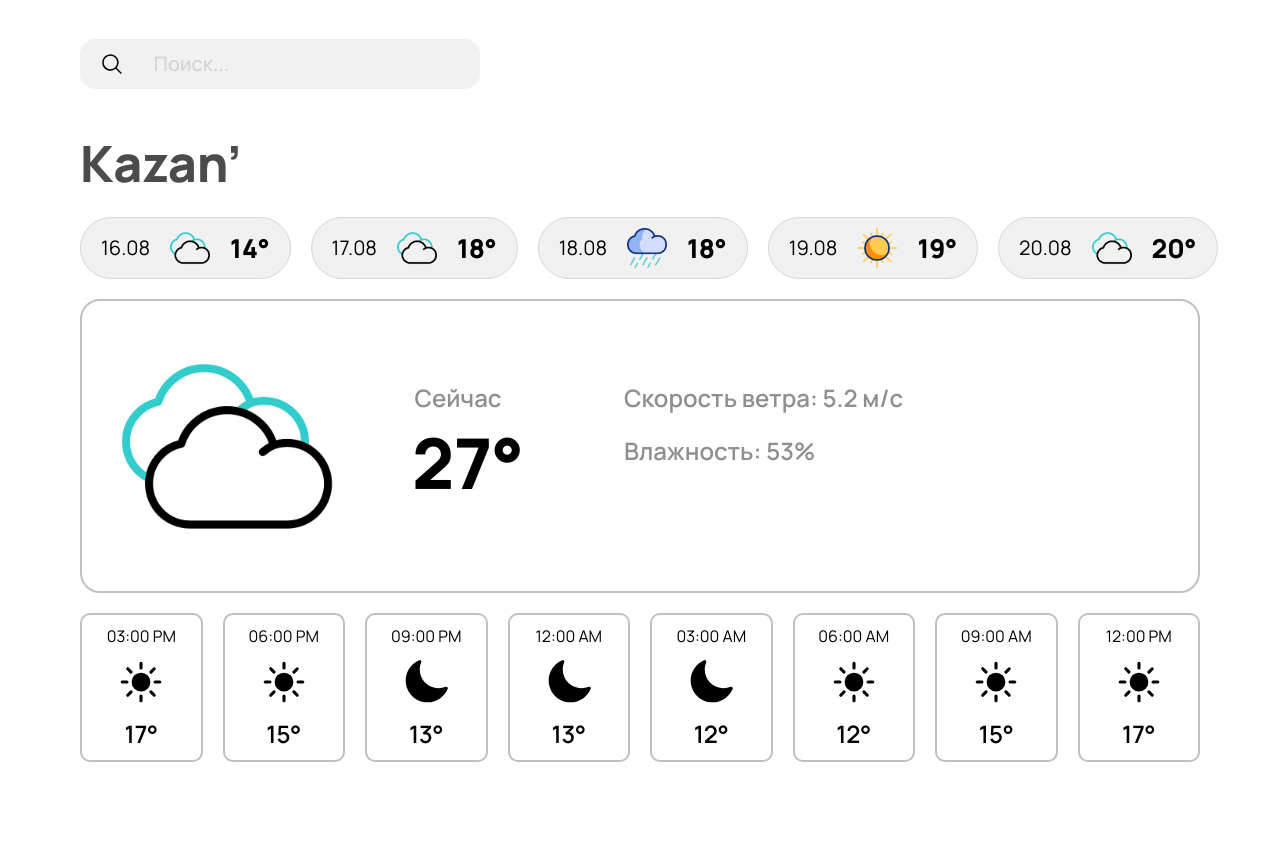
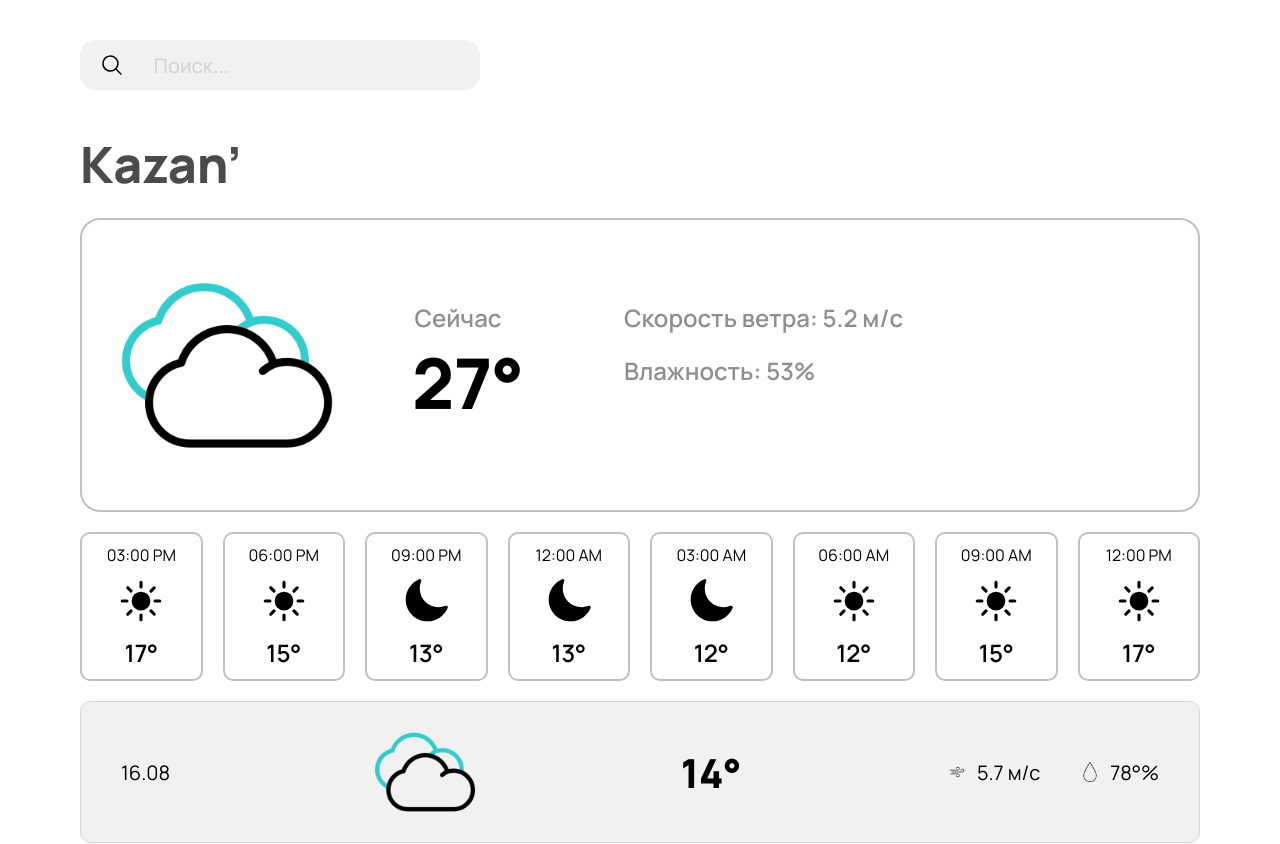
Before and after one commit to bbiomax/weatherApp, a React (Vite) app in the folder weather-app/: page / in a window 1280 px wide. Shown: the top 844 px of the page. Before the commit the page ends 802 px from the top, so only its background shows below. Built offline with nearby package versions, Linux system fonts and the light colour scheme.

Commit message:
week forecast styles

```diff
--- a/weather-app/src/App.css
+++ b/weather-app/src/App.css
@@ -9,7 +9,7 @@ body {
 }
 
 .wrapper {
-  height: 100vh;
+  /* height: 100vh; */
   display: flex;
   align-items: center;
   justify-content: center;
--- a/weather-app/src/components/Main/Main.jsx
+++ b/weather-app/src/components/Main/Main.jsx
@@ -108,12 +108,6 @@ export function Main() {
       <section className={styles.weatherContainer}>
         <span className={styles.cityName}>{weatherData?.city.name}</span>
 
-        <div className={styles.weekItems}>
-          {dailyWeather.map((item) => (
-            <WeekItem key={item.date} item={item} />
-          ))}
-        </div>
-
         <DayWeatherBox currentWeather={currentWeather} />
 
         <div className={styles.hourForecastBox}>
@@ -123,6 +117,12 @@ export function Main() {
         </div>
       </section>
 
+      <div className={styles.weekItems}>
+        {dailyWeather.map((item) => (
+          <WeekItem key={item.date} item={item} />
+        ))}
+      </div>
+
       {errorModal && <ErrorModal setErrorModal={setErrorModal} />}
     </div>
   );
--- a/weather-app/src/components/Main/Main.module.css
+++ b/weather-app/src/components/Main/Main.module.css
@@ -43,8 +43,6 @@
   color: #d3d3d3;
 }
 
-/* weekItems -------------------------------- */
-
 .weatherContainer {
   margin-top: 40px;
 }
@@ -57,6 +55,7 @@
 
 .weekItems {
   display: flex;
+  flex-direction: column;
   gap: 20px;
   margin-top: 20px;
 }
--- a/weather-app/src/components/WeekItem/WeekItem.jsx
+++ b/weather-app/src/components/WeekItem/WeekItem.jsx
@@ -10,6 +10,22 @@ export function WeekItem({ item }) {
         className={styles.weekImg}
       />
       <span className={styles.weekDegree}>{item.avgTemp}°</span>
+      <div className={styles.weekInfoBox}>
+        <div className={styles.weekInfo}>
+          <img src="/img/wind.png" alt="wind-img" className={styles.weekInfoImg} />
+          <span className={styles.weekWind}>{item.avgWind} м/с</span>
+        </div>
+        <div className={styles.weekInfo}>
+          <img
+            src="/img/humidity.png"
+            alt="humidity-img"
+            className={styles.weekInfoImg}
+          />
+          <span className={styles.weekHumidity}>
+            {Math.round(item.avgHumidity)}°%
+          </span>
+        </div>
+      </div>
     </div>
   );
 }
--- a/weather-app/src/components/WeekItem/WeekItem.module.css
+++ b/weather-app/src/components/WeekItem/WeekItem.module.css
@@ -2,11 +2,25 @@
   display: flex;
   cursor: pointer;
   align-items: center;
+  justify-content: space-between;
   gap: 20px;
-  padding: 10px 20px 10px 20px;
-  border-radius: 100px;
+  padding: 20px 40px 20px 40px;
+  /* height: 100px; */
+  border-radius: 10px;
   background: #f1f1f1;
   border: 1px solid #d8d6d6;
+}
+
+.weekInfoBox {
+  display: flex;
+  font-size: 20px;
+  gap: 40px;
+}
+
+.weekMainInfo {
+  display: flex;
+  align-items: center;
+  gap: 20px;
 }
 
 .weekDayName {
@@ -14,10 +28,20 @@
 }
 
 .weekImg {
-  width: 40px;
+  width: 100px;
 }
 
 .weekDegree {
-  font-size: 26px;
+  font-size: 40px;
   font-weight: 800;
 }
+
+.weekInfo {
+  display: flex;
+  align-items: center;
+  gap: 10px;
+}
+
+.weekInfoImg {
+  width: 20px;
+}
```
Also changed, not shown: weather-app/public/img/humidity.png (added), weather-app/public/img/wind.png (added).
